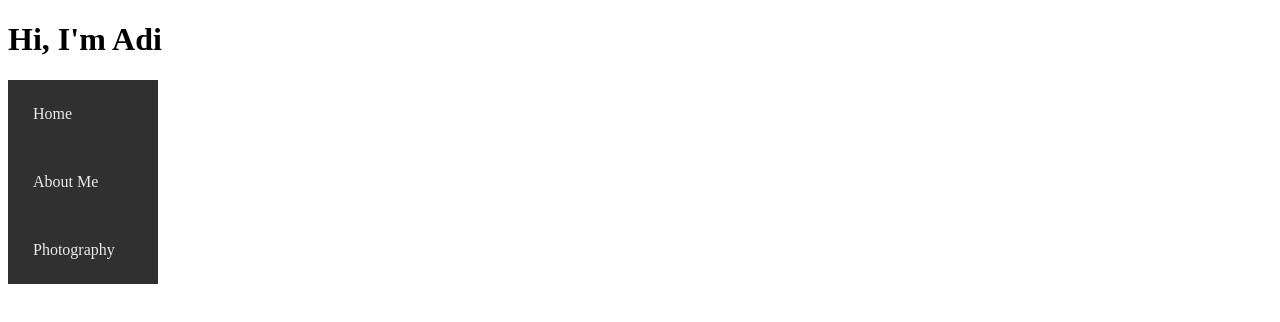
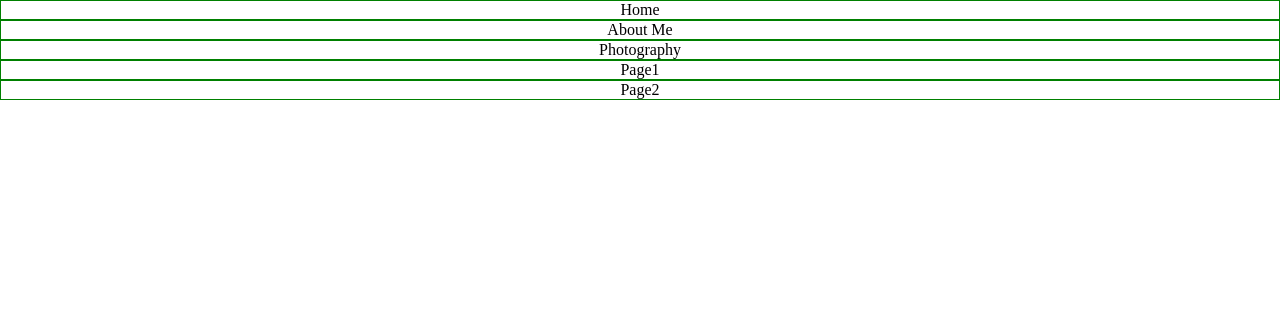
Before and after one commit to AdiP1353/Website, a plain HTML site: page index.html in a window 1280 px wide. Drawn offline with nearby package versions, Linux system fonts and the light colour scheme.

Commit message:
Reprogramming navbar

```diff
--- a/index.html
+++ b/index.html
@@ -9,17 +9,62 @@
 
 <body>
 
-<h1>Hi, I'm Adi</h1>
+<header>
+<section class="homescreen">
+<div class="navbar">
+    <ul class="nav-links">
+        <li>Home</li>
+        <li>About Me</li>
+        <li>Photography</li>
+        <li>Page1</li>
+        <li>Page2</li>
+    </ul>
+</div>
+</header>
 
 
-<div class="navbar">
+<div class="logo"></div>
 
-    <a href="#">Home</a>
-    <a href="#">About Me</a>
-    <a href="#">Photography</a>
-</div>
 
-<script></script>
+
+
+
+
+
+
+
+
+
+
+
+
+
+
+
+
+
+
+
+
+
+
+
+
+
+
+
+
+
+
+
+
+
+
+</section>
+<script src="https://cdnjs.cloudflare.com/ajax/libs/gsap/3.10.4/gsap.min.js" integrity="sha512-VEBjfxWUOyzl0bAwh4gdLEaQyDYPvLrZql3pw1ifgb6fhEvZl9iDDehwHZ+dsMzA0Jfww8Xt7COSZuJ/slxc4Q==" crossorigin="anonymous" referrerpolicy="no-referrer">
+
+</script>
+<script src="script.js"></script>
 </body>
 
 </html>
--- a/style.css
+++ b/style.css
@@ -1,16 +1,20 @@
-.navbar {
-
-overflow: hidden;
-background-color: rgb(48, 48, 48);
-margin: none;
-width: 150px;
+*{
+    box-sizing: border-box;
+    margin: 0;
+    padding: 0;
 }
 
-.navbar a {
 
-    display: block;
-    float: top;
-    color: rgb(234, 234, 234);
-    text-decoration: none;
-    padding: 25px ;
+
+
+.nav-links {
+    display: flex;
+    flex-direction: column;
+    list-style: none;
 }
+
+.nav-links li {
+    display: flex;
+    border: 1px solid green;
+    justify-content: space-around;
+}
```
